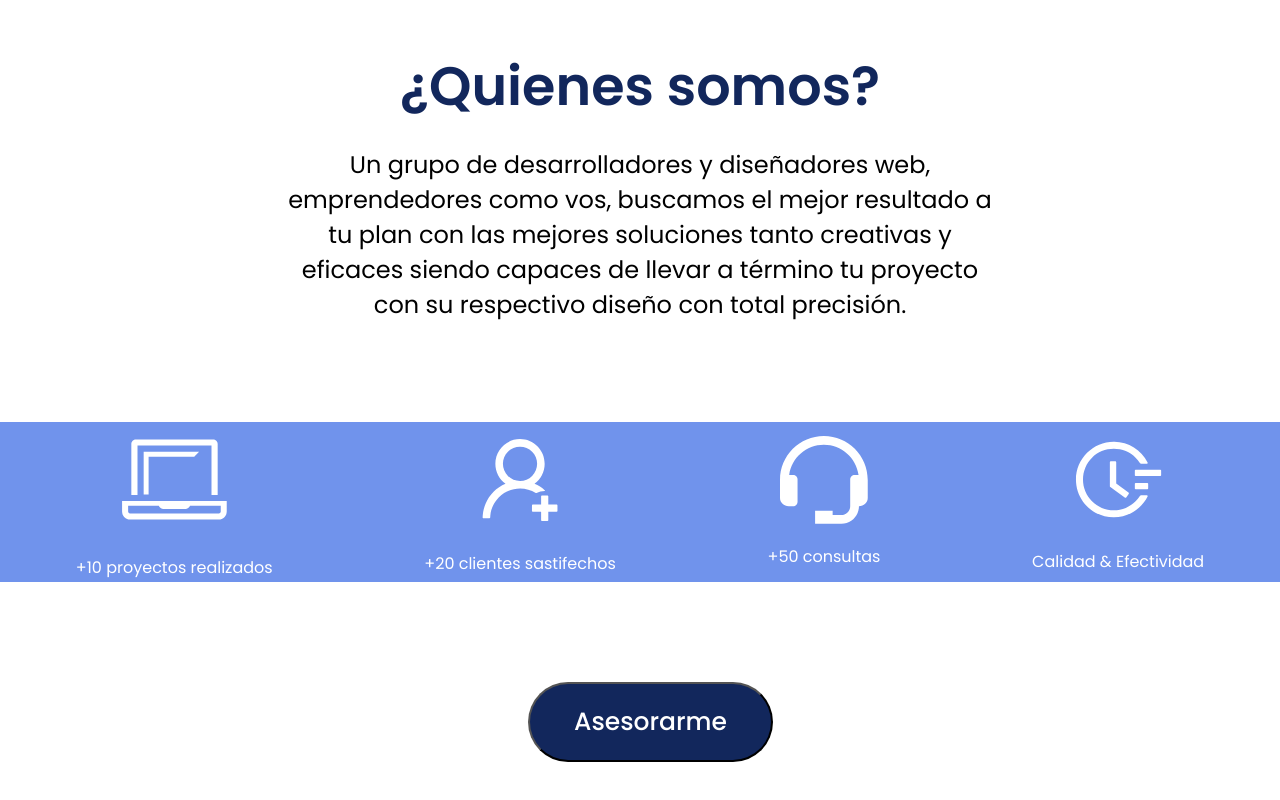
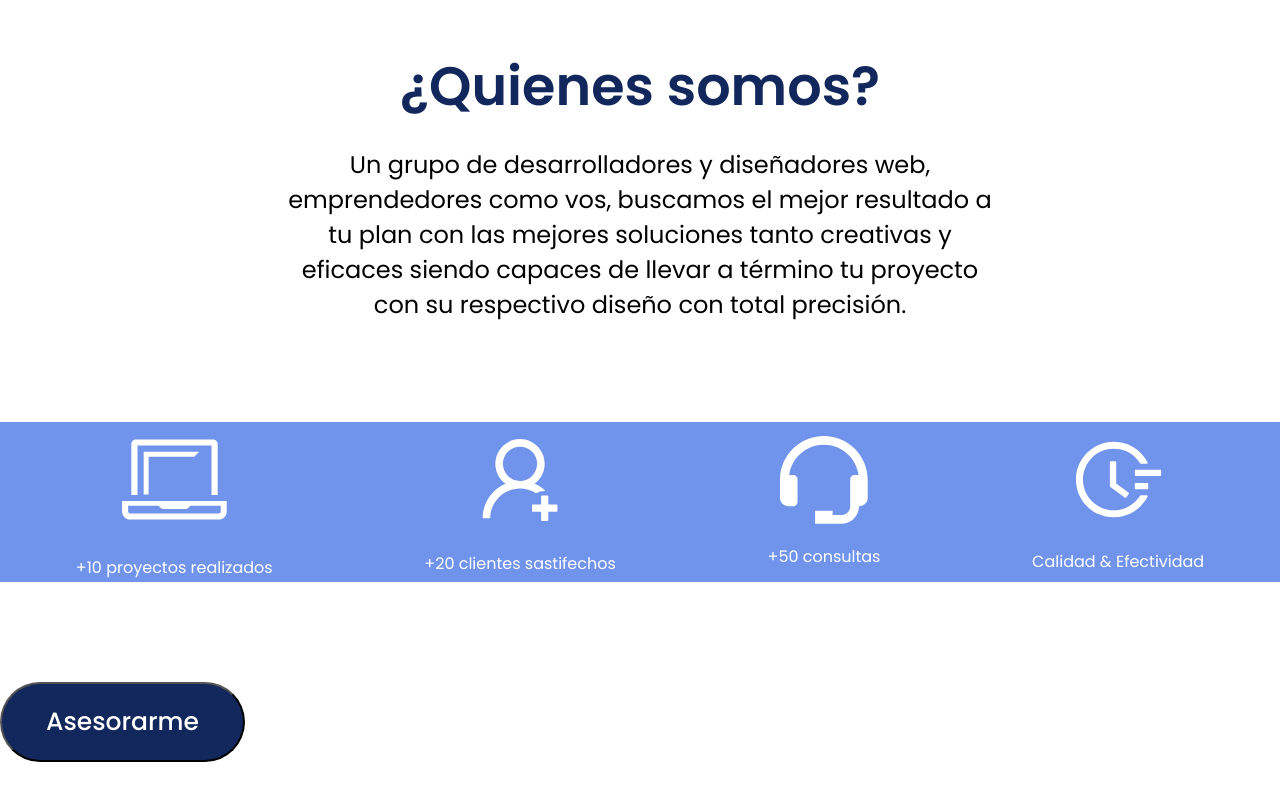
Before and after one commit to Bufalito/agenciaPo-er, a React (Create React App) app in the folder my-agencia-pouer/: page /nosotros in a window 1280 px wide. Shown: the part 757-1557 px from the top of the page. After the commit the page ends 1519 px from the top, so only its background shows below. Built offline with nearby package versions, Linux system fonts and the light colour scheme.

Commit message:
nosotros finalizado

```diff
--- a/my-agencia-pouer/src/components/nosotros/nosotros.module.css
+++ b/my-agencia-pouer/src/components/nosotros/nosotros.module.css
@@ -116,8 +116,8 @@
     border-radius: 40px;
     margin-bottom: 40px;
     font-size: 25px;
-    margin-left: 33rem;
     font-weight: 500;
+    margin: 0 auto;
 }
 
 .buttonFinal:hover{
```
